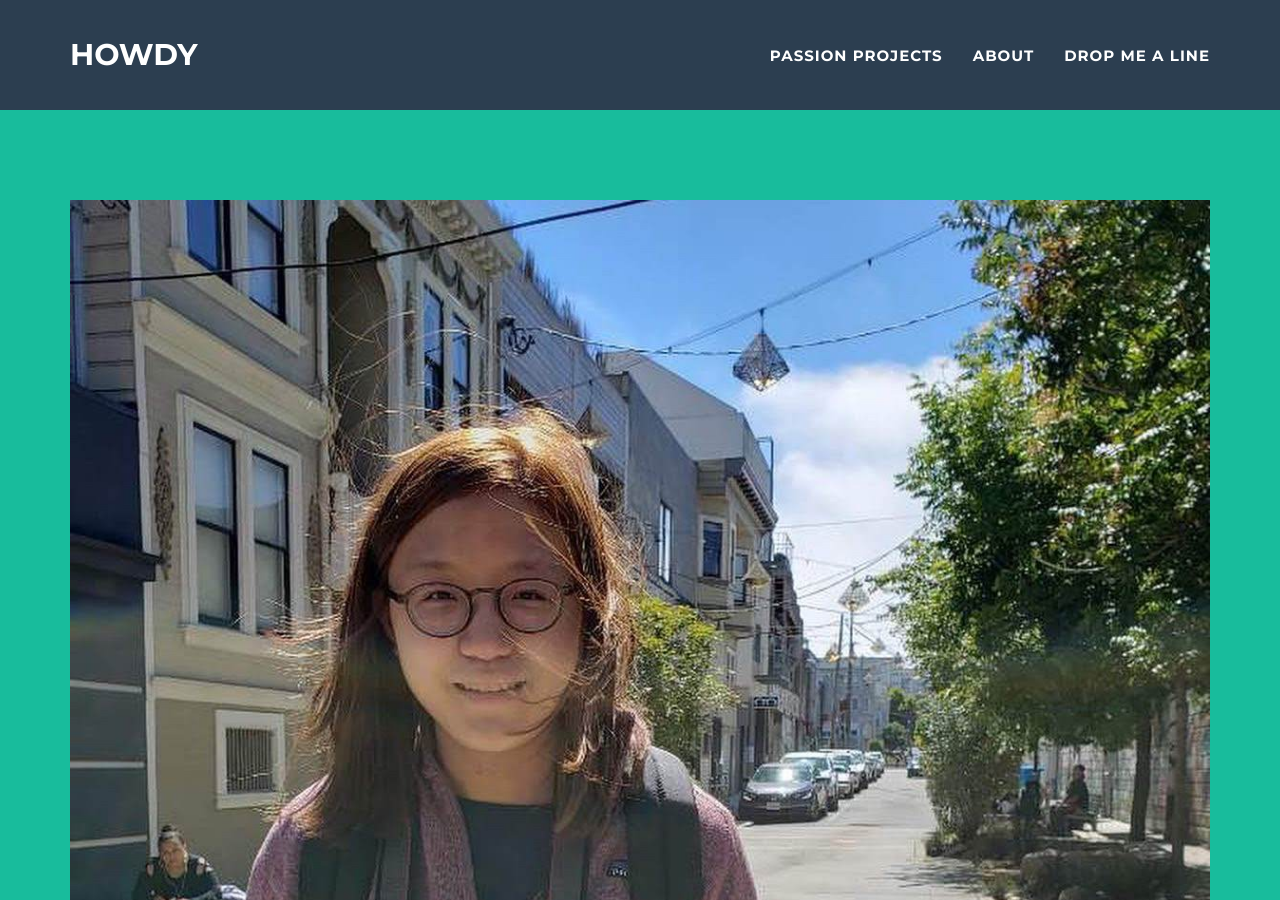
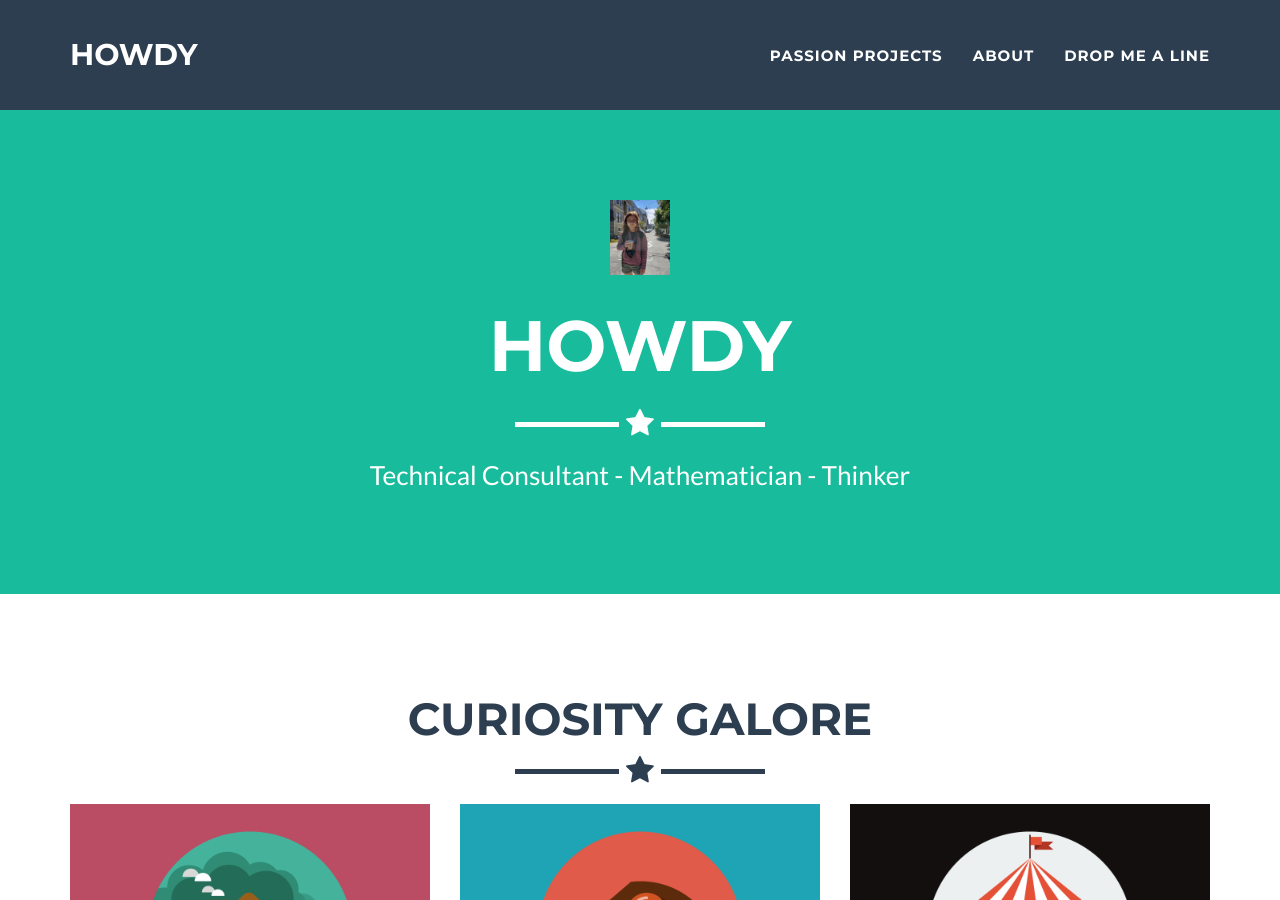
Before and after one commit to alyssaahn/alyssaahn.github.io, a Jekyll site: the page built from index.html, in a window 1280 px wide and 900 px high. Built offline with Jekyll 4.4.1, drawn with Linux system fonts in a browser that asks for light colours.

Commit message:
Update header.html

```diff
--- a/_includes/header.html
+++ b/_includes/header.html
@@ -3,7 +3,7 @@
         <div class="container">
             <div class="row">
                 <div class="col-lg-12">
-                    <img class="img-responsive" src="img/portfolio/5DED7BF5-D9C1-4F2C-AE34-AB318BB255DA.jpg" alt="" width 30%>
+                    <img class="img-responsive" src="img/portfolio/5DED7BF5-D9C1-4F2C-AE34-AB318BB255DA.jpg" alt="image of author" height="50" width ="60">
                     <div class="intro-text">
                         <span class="name">{{ site.title }}</span>
                         <hr class="star-light">
```
